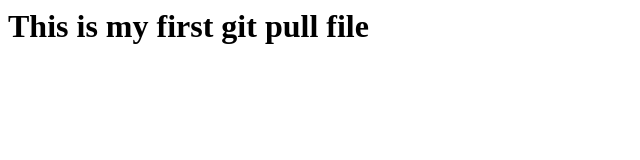
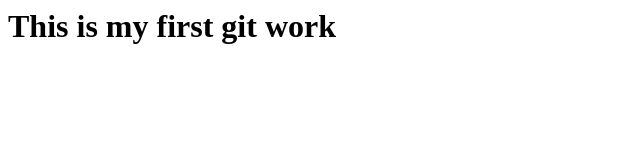
Before and after one commit to muralidharreddy0703/kona-react-session, a plain HTML site: page index.htm in a window 1280 px wide. Shown: the whole page, without its empty margins (0-640 px from the left). Drawn offline with Linux system fonts and the light colour scheme.

Commit message:
html file changes

```diff
--- a/index.htm
+++ b/index.htm
@@ -1 +1 @@
-<h1>This is my first git pull file</h1>
+<h1>This is my first git work</h1>
```
